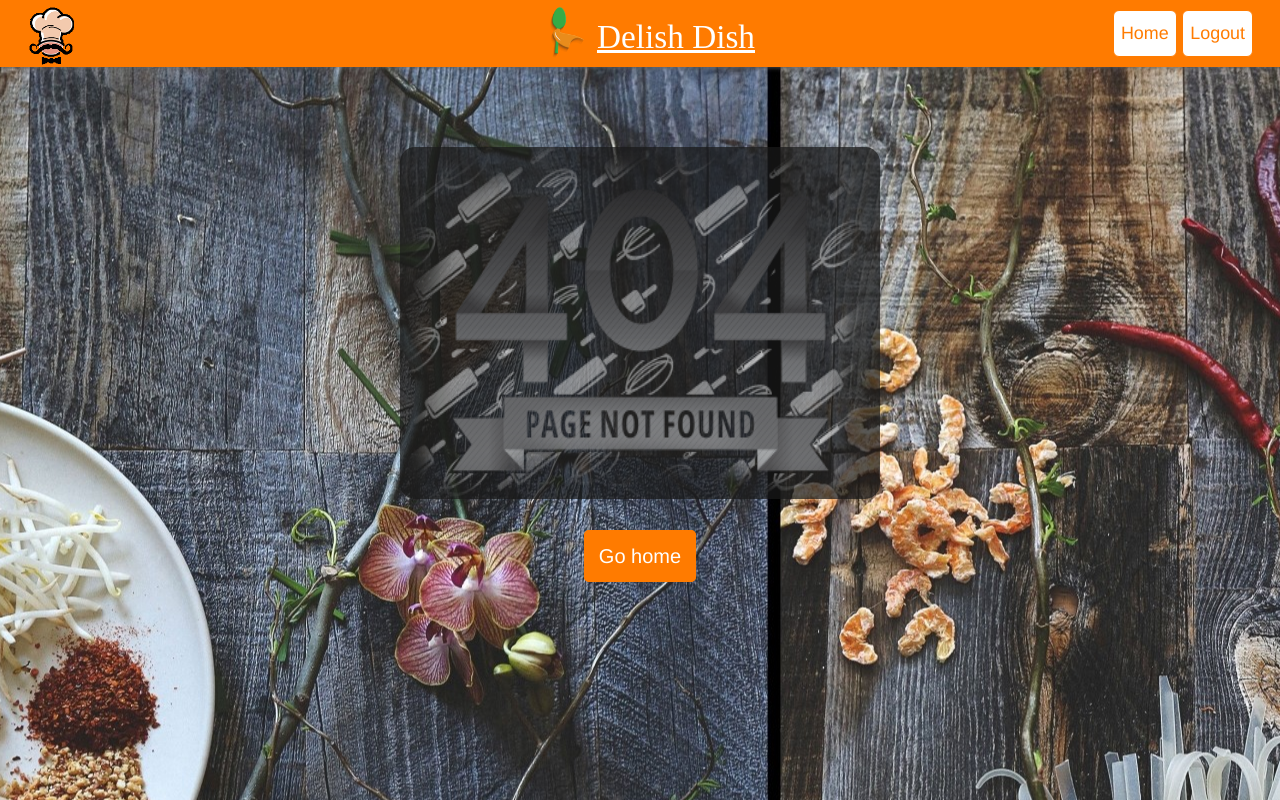
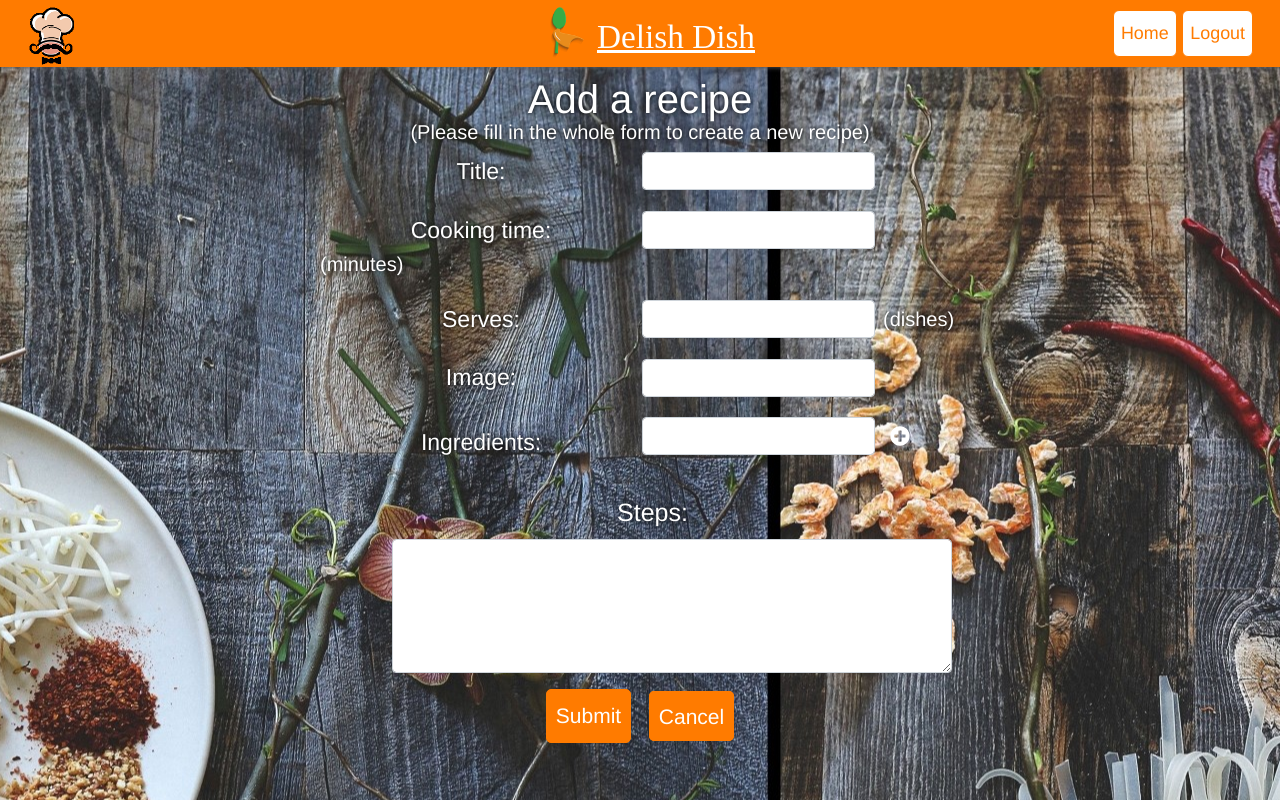
Before and after one commit to katrinyordanova/Delish-Dish, a Vue app in the folder client-side/delish-dish/: page /home/add-recipe in a window 1280 px wide. Built offline with nearby package versions, Linux system fonts and the light colour scheme.

Commit message:
added add recipe

```diff
--- a/client-side/delish-dish/package.json
+++ b/client-side/delish-dish/package.json
@@ -8,6 +8,9 @@
     "lint": "vue-cli-service lint"
   },
   "dependencies": {
+    "@fortawesome/fontawesome-svg-core": "^1.2.28",
+    "@fortawesome/free-solid-svg-icons": "^5.13.0",
+    "@fortawesome/vue-fontawesome": "^0.1.9",
     "axios": "^0.19.2",
     "bootstrap": "^4.4.1",
     "bootstrap-vue": "^2.7.0",
--- a/client-side/delish-dish/src/components/authentication/Register.vue
+++ b/client-side/delish-dish/src/components/authentication/Register.vue
@@ -11,7 +11,7 @@
                 </b-form>
                 <template v-if="$v.username.$error">
                     <div class="validation" v-if="!$v.username.required">Username is required</div>
-                    <div class="validation" v-else-if="!$v.username.$touched && !$v.username.minLength">Username must be tleast 5 characters</div>
+                    <div class="validation" v-else-if="!$v.username.$touched && !$v.username.minLength">Username must be at least 5 characters</div>
                 </template>
                 <b-form inline>
                     <label for="password">Password:</label>
@@ -21,7 +21,7 @@
                 </b-form>
                 <template v-if="$v.password.$error">
                     <div class="validation" v-if="!$v.password.required">Password is required</div>
-                    <div class="validation" v-else-if="!$v.password.$touched && !$v.password.minLength">Password must be tleast 6 characters</div>
+                    <div class="validation" v-else-if="!$v.password.$touched && !$v.password.minLength">Password must be at least 6 characters</div>
                 </template>
                 <b-form inline>
                     <label for="confirmPassword">Confirm Password:</label>
@@ -33,6 +33,9 @@
                     <div class="validation" v-if="!$v.confirmPassword.sameAs">Passwords don't macth</div>
                 </template>
             </b-form-group>
+            <template v-if="invalidUser">
+                <div class="validation">Username is already taken</div>
+            </template>
             <div class="buttons d-flex justify-content-center">
                 <button :disabled="$v.$invalid">Regiter</button>
                 <router-link to="login">Login</router-link>
@@ -56,6 +59,7 @@ export default {
     name: 'app-register',
     data() {
         return {
+            invalidUser: false,
             username: '',
             password: '',
             confirmPassword: ''
@@ -83,7 +87,7 @@ export default {
             }).then(() => {
                 return this.$router.push('/home');
             }).catch(() => {
-                alert('Username already exists!')
+                this.invalidUser = true;
             })
         }
     }
--- /dev/null
+++ b/client-side/delish-dish/src/components/recipe/CreateRecipe.vue
@@ -0,0 +1,204 @@
+<template>
+    <div class="create-recipe">
+        <h1>Add a recipe</h1>
+        <h5>(Please fill in the whole form to create a new recipe)</h5>
+        <form @submit.prevent="createRecipe(title, cookTime, serves, image, ingredients, steps)">
+            <b-form-group>
+                <b-form inline>
+                    <label for="title">Title:</label>
+                    <b-input v-model="title" @blur="$v.title.$touch" class="mb-2 mr-sm-2 mb-sm-0" id="title"></b-input>
+                </b-form>
+                <b-form inline>
+                    <label for="cookTime">Cooking time:</label>
+                    <b-input v-model="cookTime" @blur="$v.cookTime.$touch" class="mb-2 mr-sm-2 mb-sm-0" id="cookTime"></b-input><p>(minutes)</p>
+                </b-form>
+                <b-form inline>
+                    <label for="serves">Serves:</label>
+                    <b-input v-model="serves" @blur="$v.serves.$touch" class="mb-2 mr-sm-2 mb-sm-0" id="serves"></b-input><p>(dishes)</p>
+                </b-form>
+                <b-form inline>
+                    <label for="image">Image:</label>
+                    <b-input v-model="image" @blur="$v.image.$touch" class="mb-2 mr-sm-2 mb-sm-0" id="image"></b-input>
+                </b-form>
+                <b-form inline>
+                    <label for="ingredients">Ingredients:</label>
+                    <div class="ingredient d-flex" @blur="$v.ingredients.$touch" v-for="(ingredient, key) in ingredients" :key="key">
+                        <div>
+                            <b-input v-model="ingredient.ingredient" class="mb-2 mr-sm-2 mb-sm-0" id="ingredients"></b-input>
+                        </div>
+                        <span @click="removeIngredient(key)" v-show="key || (!key && ingredients.length > 1)"><font-awesome-icon :icon="['fas', 'minus-circle']" /></span>
+                        <span @click="addIngredient(key)" v-show="key === ingredients.length-1"><font-awesome-icon :icon="['fas', 'plus-circle']" /></span>
+                    </div>
+                </b-form>
+                <label for="steps" id="steps">Steps:</label>
+                <b-form-textarea v-model="steps" @blur="$v.steps.$touch" class="mb-2 mr-sm-2 mb-sm-0" rows="5"></b-form-textarea>
+            </b-form-group>
+            <div class="buttons">
+                <button :disabled="$v.$invalid">Submit</button>
+                <router-link to="home">Cancel</router-link>
+            </div>
+        </form>
+    </div>
+</template>
+
+<script>
+import { validationMixin } from 'vuelidate';
+import { required } from 'vuelidate/lib/validators';
+import axios from 'axios';
+
+export default {
+    name: 'app-create-recipe',
+    data() {
+        return {
+            title: '',
+            cookTime: '',
+            serves: '',
+            image: '',
+            ingredients: [
+                {
+                    ingredient: ''
+                }
+            ],
+            steps: ''
+        }
+    },
+    mixins: [validationMixin],
+    validations:{
+        title: {
+            required,
+        },
+        image: {
+            required
+        },
+        cookTime: {
+            required
+        },
+        serves: {
+            required
+        },
+        ingredients: {
+            required
+        },
+        steps: {
+            required
+        },
+     },
+    methods: {
+        createRecipe(title, cookTime, serves, image, ingredients, steps) {
+            axios.post('recipe/create-recipe', { title, cookTime, serves, image, ingredients, steps })
+                .then(() => {
+                    this.$router.push('/home');
+                }).catch((error) => { console.log(error);})
+        },
+        addIngredient() {
+            this.ingredients.push({ ingredient: '' })
+        },
+        removeIngredient(index) {
+            this.ingredients.splice(index, 1)
+        }
+    }
+}
+</script>
+
+<style scoped>
+.create-recipe {
+    width: 40em;
+    color: white;
+    margin: 0.5em auto 0 auto;
+}
+
+h1, label, p, h5, span, path {
+    text-shadow: 0px 0px 5px rgb(0, 0, 0);
+}
+
+h1 {
+    margin-bottom: 0.6em;
+}
+
+h5 {
+    margin: -1.35em 0 0.4em 0;
+}
+
+label, a, span {
+    cursor: pointer;
+}
+
+label {
+    width: 14em;
+    font-size: 23px;
+}
+
+form:nth-child(5) {
+    margin-top: -1em;
+}
+
+form:nth-child(5) > div:not(:nth-child(2)) {
+    margin: -1.5em 0 0 20em;
+}
+
+form.form-inline {
+    margin-bottom: 1.3em;
+}
+
+p {
+    margin: 0;
+    font-size: 20px;
+}
+
+#ingredients {
+    margin-top: 1em;
+}
+
+#steps {
+    font-size: 25px;
+    margin: -1em 0 0.3em 1em;
+}
+
+textarea {
+    width: 35em;
+    margin: 0 auto;
+}
+
+span {
+    margin-bottom: 2em;
+}
+
+svg {
+    color:rgb(255, 255, 255);
+    margin: 1.25em 0 0 0;
+    font-size: 20px;
+}
+
+svg:first-child {
+    margin-left: 0.35em
+}
+
+button, a {
+    border: 1px solid rgb(255, 123, 0);
+    background-color: rgb(255, 123, 0);
+    font-size: 21px;
+    padding: 0.5em 0.4em;
+    border-radius: 5px;
+    color: rgb(255, 255, 255)
+}
+
+button {
+    margin-right: 0.9em;
+}
+
+a {
+    padding: 0.6em 0.4em;
+}
+
+button:disabled {
+    cursor: not-allowed;
+}
+
+a:hover {
+    text-decoration: none;
+}
+
+button.upload-image {
+    margin-left:20em;
+}
+</style>
--- a/client-side/delish-dish/src/main.js
+++ b/client-side/delish-dish/src/main.js
@@ -4,12 +4,19 @@ import { BootstrapVue, IconsPlugin } from 'bootstrap-vue';
 import { VBHoverPlugin } from 'bootstrap-vue';
 import router from './plugins/router';
 import axios from 'axios';
+import { library } from '@fortawesome/fontawesome-svg-core';
+import { faMinusCircle } from '@fortawesome/free-solid-svg-icons';
+import { faPlusCircle } from '@fortawesome/free-solid-svg-icons';
+import { FontAwesomeIcon } from '@fortawesome/vue-fontawesome';
 
-Vue.config.productionTip = false
-Vue.use(BootstrapVue)
-Vue.use(IconsPlugin)
-Vue.use(VBHoverPlugin)
+library.add(faMinusCircle);
+library.add(faPlusCircle);
+Vue.component('font-awesome-icon', FontAwesomeIcon);
 
+Vue.config.productionTip = false;
+Vue.use(BootstrapVue);
+Vue.use(IconsPlugin);
+Vue.use(VBHoverPlugin);
 const API_URL = 'http://localhost:8888/api';
 
 axios.interceptors.request.use(function (config) {
--- a/client-side/delish-dish/src/plugins/router.js
+++ b/client-side/delish-dish/src/plugins/router.js
@@ -4,12 +4,14 @@ import VueRouter from 'vue-router';
 import GuestHomepage from '../components/GuestHomepage.vue';
 import Register from '../components/authentication/Register.vue';
 import Login from '../components/authentication/Login.vue';
+import CreateRecipe from '../components/recipe/CreateRecipe.vue';
 import NotFoundPage from '../components/NotFoundPage.vue';
 
 const routes = [
     { path: '/', component: GuestHomepage },
     { path: '/register', component: Register },
     { path: '/login', component: Login },
+    { path: '/home/add-recipe', component: CreateRecipe},
     { path: '*', component: NotFoundPage }
 ]
 
--- a/client-side/delish-dish/src/routes.js
+++ b/client-side/delish-dish/src/routes.js
@@ -1,11 +1,13 @@
 import GuestHomepage from './components/GuestHomepage.vue';
 import Register from '../components/authentication/Register.vue';
 import Login from '../components/authentication/Login.vue';
+import CreateRecipe from './components/recipe/CreateRecipe.vue';
 import NotFoundPage from '../components/NotFoundPage.vue';
 
 export default [
     { path: '/', component: GuestHomepage },
     { path: '/register', component: Register },
     { path: '/login', component: Login },
+    { path: '/home/add-recipe', component: CreateRecipe},
     { path: '*', component: NotFoundPage }
 ]
```
Also changed, not shown: 1 other file (tests, documents, lock files or other folders).
